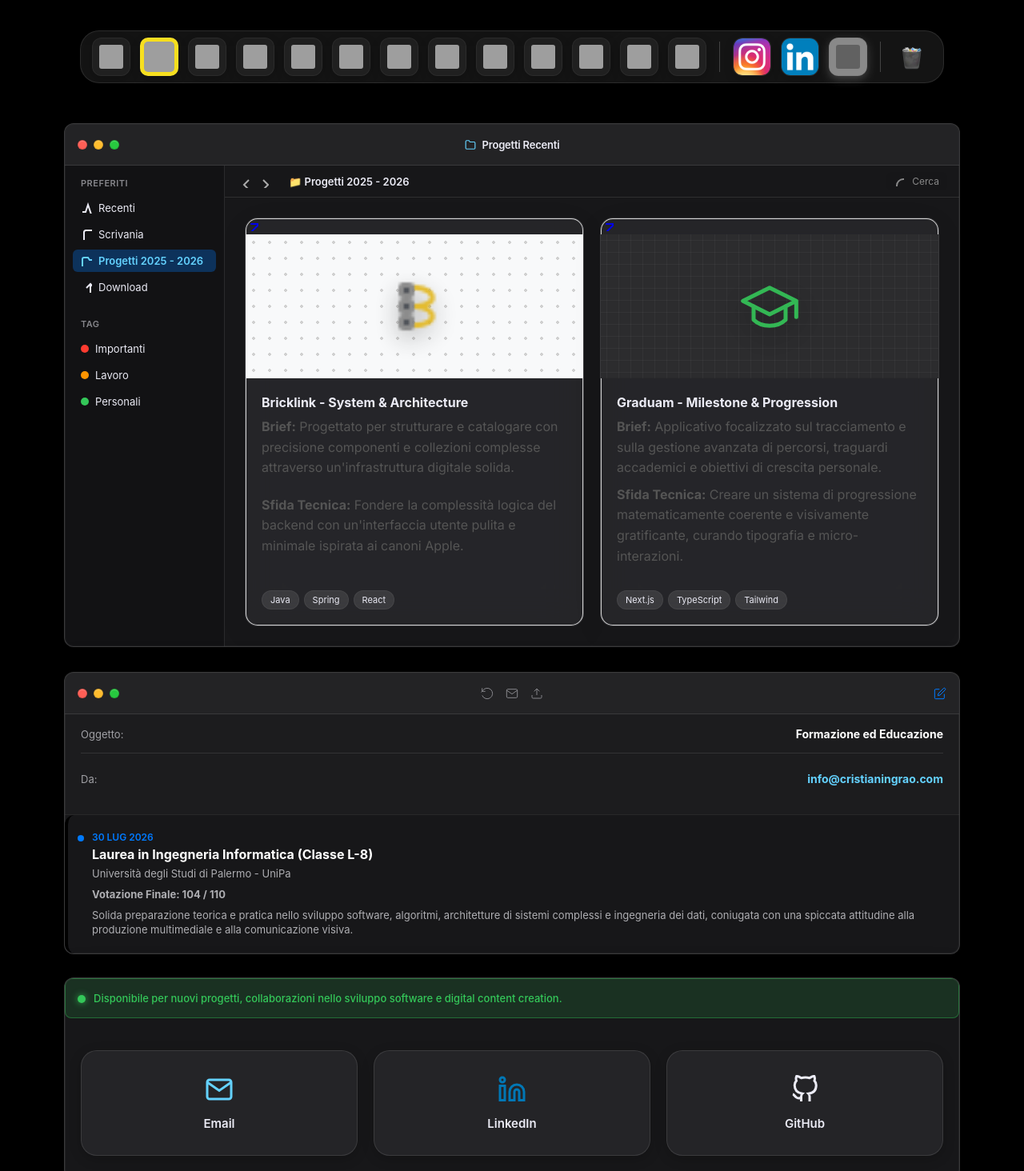
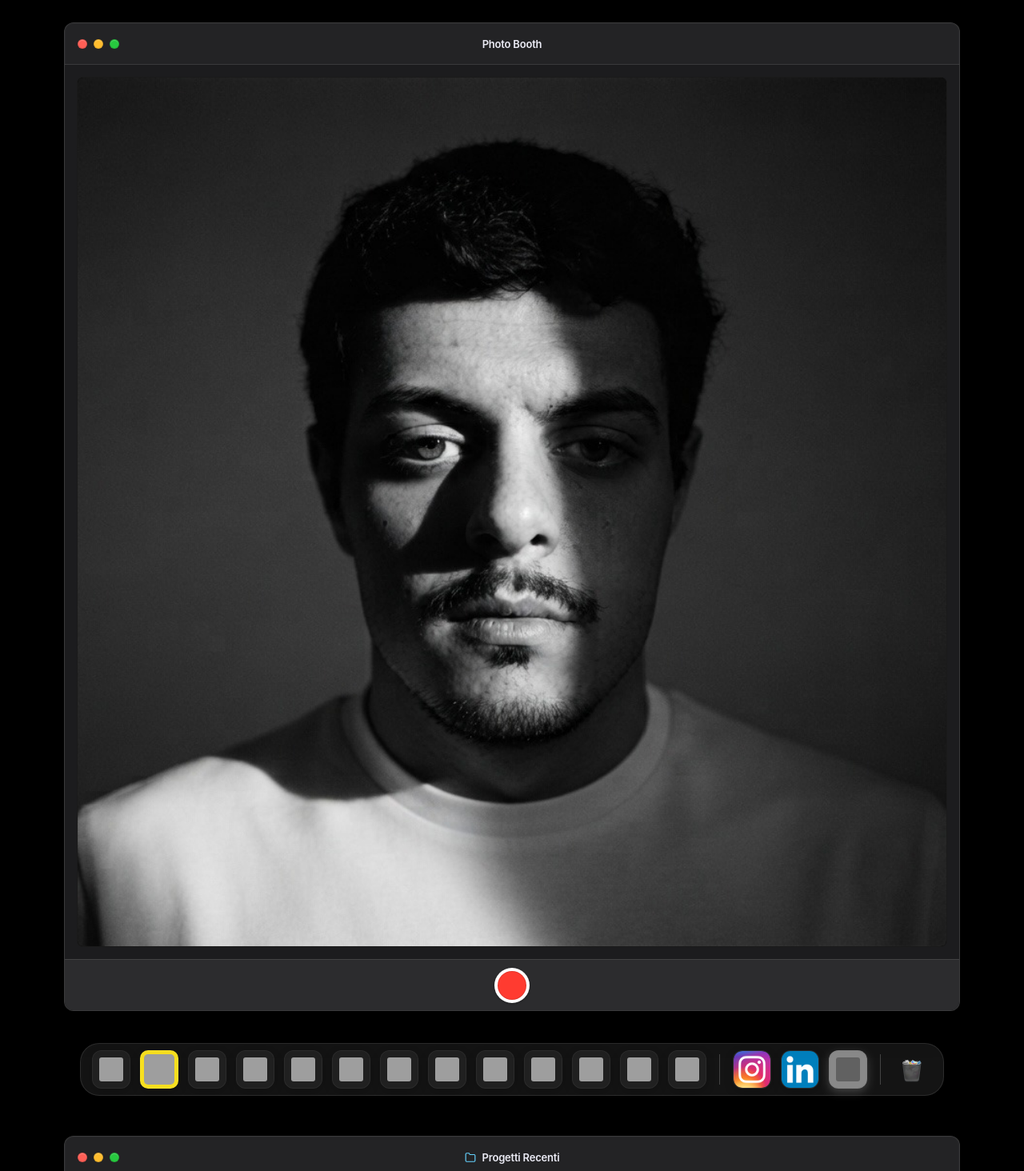
Before and after one commit to ingraocristianjoshua/cristianingrao, a website: page frontend/portfolio/index.html in a window 1280 px wide. Shown: the part 1165-2629 px from the top of the page at 80% size. Drawn offline with nearby package versions, Linux system fonts and the light colour scheme; grey boxes are pictures that could not be loaded; files whose address does not match are found by name.

Commit message:
Restore accidentally deleted Photo Booth window

```diff
--- a/frontend/portfolio/index.html
+++ b/frontend/portfolio/index.html
@@ -706,6 +706,31 @@
                 </div>
             </div>
 
+
+            <!-- WIN: PHOTO -->
+            <div class="mac-window reveal" id="win-photo">
+                <div class="win-titlebar" onmousedown="startDrag(event, 'win-photo')">
+                    <div class="win-controls">
+                        <div class="tl red" onclick="closeWin('win-photo')"></div>
+                        <div class="tl yellow"></div>
+                        <div class="tl green"></div>
+                    </div>
+                    <span class="win-title">Photo Booth</span>
+                </div>
+                <div class="win-content p-0" style="display: flex; flex-direction: column; background: #1C1C1E;">
+                    <div style="flex: 1; padding: 15px;">
+                        <div style="width: 100%; height: 100%; border: 1px solid rgba(255,255,255,0.1); border-radius: 8px; overflow: hidden; background: #000; display: flex; justify-content: center; align-items: center;">
+                            <img src="../profile_pic.jpg" alt="Cristian Ingrao" style="width: 100%; height: 100%; object-fit: cover;">
+                        </div>
+                    </div>
+                    <div style="height: 64px; background: #2C2C2E; border-top: 1px solid rgba(255,255,255,0.1); display: flex; justify-content: center; align-items: center;">
+                        <div style="width: 44px; height: 44px; border-radius: 50%; background: #ffffff; display: flex; justify-content: center; align-items: center; cursor: pointer; transition: transform 0.1s; margin: 0 auto; box-shadow: 0 1px 3px rgba(0,0,0,0.3);" onmousedown="this.style.transform='scale(0.95)'" onmouseup="this.style.transform='scale(1)'">
+                            <div style="width: 36px; height: 36px; border-radius: 50%; background: #ff3b30; border: 1px solid rgba(0,0,0,0.1);"></div>
+                        </div>
+                    </div>
+                </div>
+            </div>
+
             <!-- MAC OS DOCK -->
             <div class="mac-dock-container">
                 <div class="mac-dock">
```
